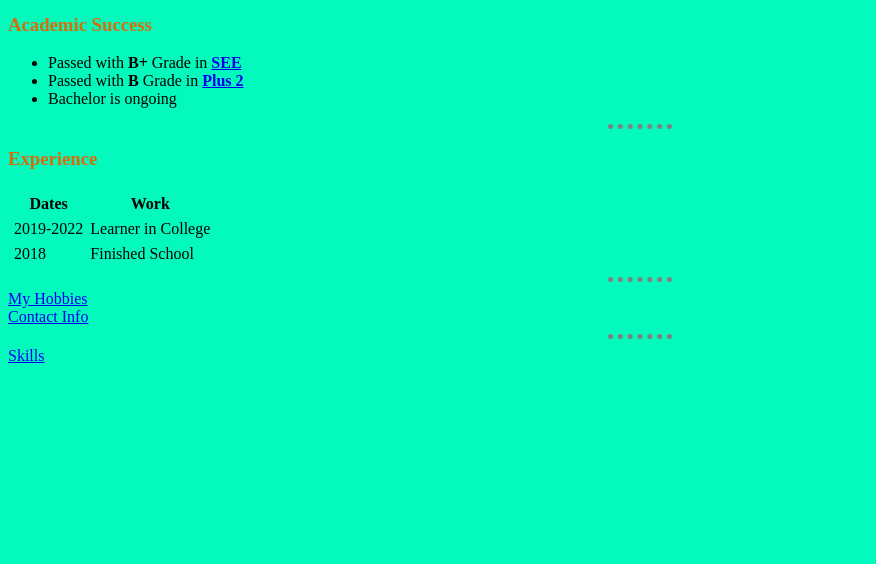
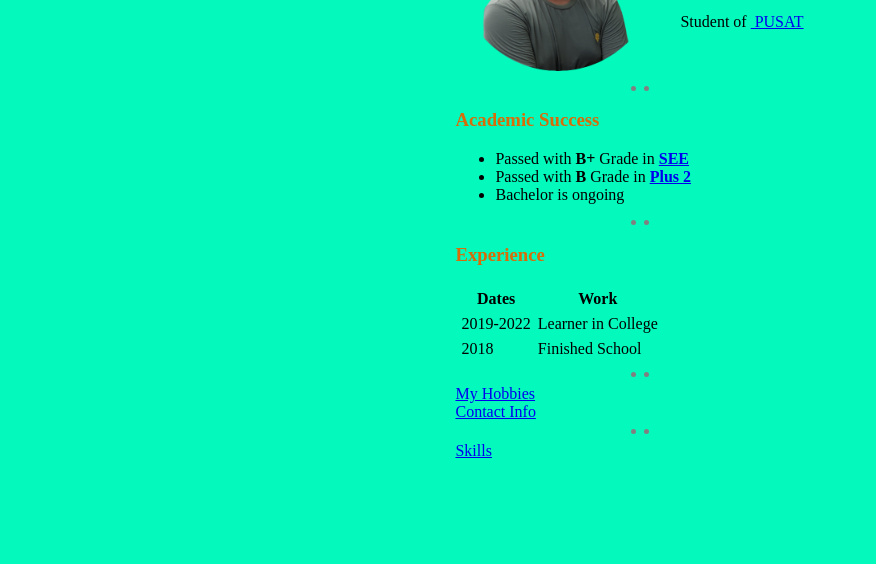
Before and after one commit to AmritRijal-cpp/cv, a plain HTML site: page index.html in a window 1280 px wide. Shown: the part 236-800 px from the top of the page, without its empty margins (0-876 px from the left). Drawn offline with Linux system fonts and the light colour scheme.

Commit message:
Update style.css

```diff
--- a/css/style.css
+++ b/css/style.css
@@ -1,4 +1,15 @@
+html, body {
+    height: 100%;
+}
+
+html {
+    display: table;
+    margin: auto;
+}
+
 body{
+    display: table-cell;
+    vertical-align: middle;
     background-color: rgb(3, 250, 188);
 }
 hr{
```
